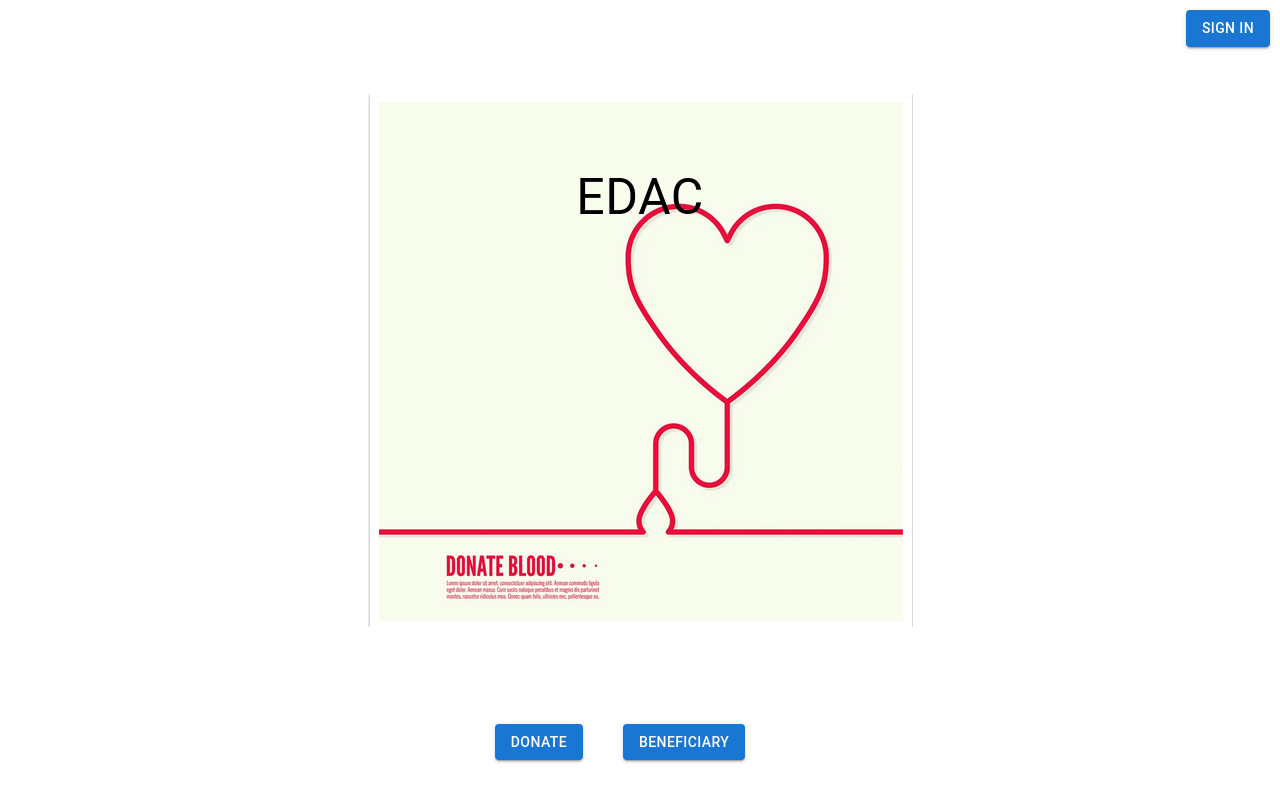
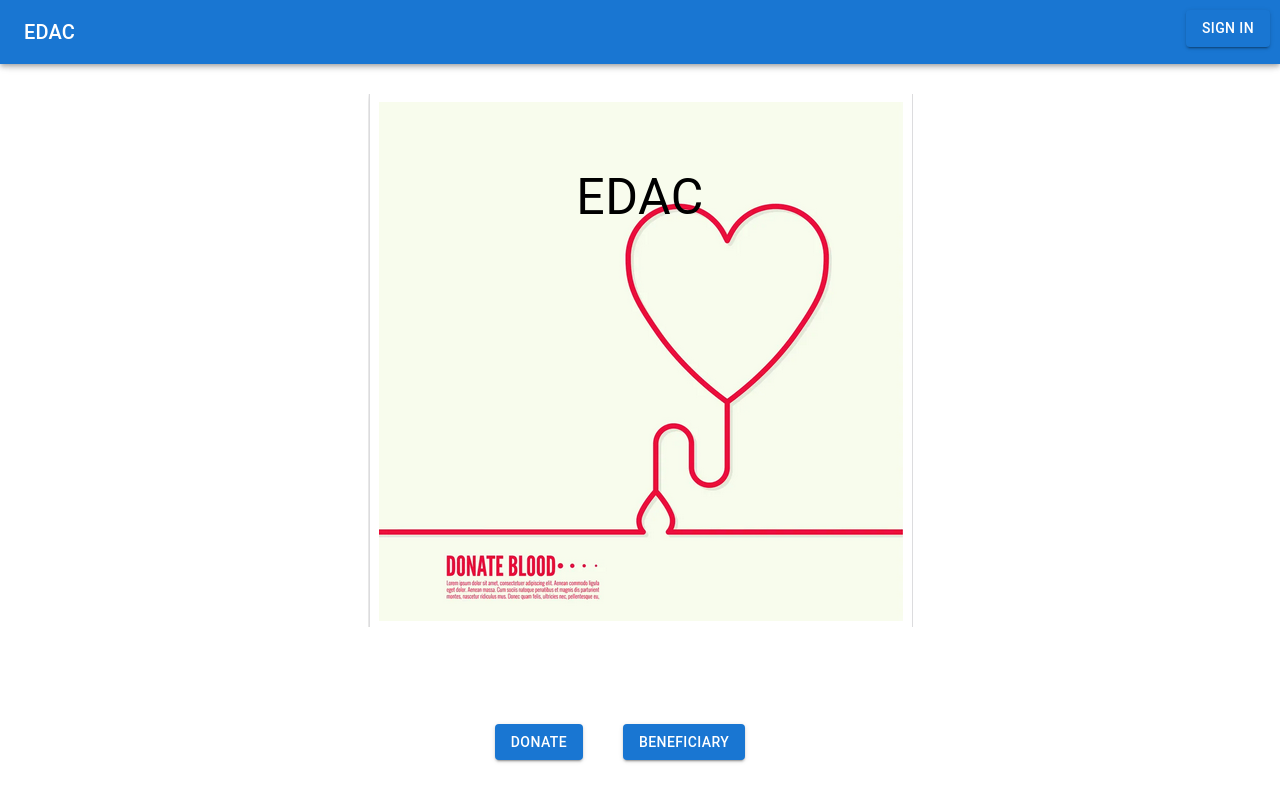
Before and after one commit to EDAC-Rocket-Team/EDAC, a React (Create React App) app in the folder frontend/: page / in a window 1280 px wide. Built offline with nearby package versions, Linux system fonts and the light colour scheme.

Commit message:
Biro added routing to all files!!! ^__^

```diff
--- a/frontend/src/pages/Home.js
+++ b/frontend/src/pages/Home.js
@@ -2,13 +2,23 @@ import React from 'react';
 import { Typography, Button, Grid } from '@mui/material'
 import background from "../media/heart.png";
 import {useNavigate} from "react-router-dom";
+import { AppBar } from '@mui/material';
+import { Toolbar } from '@mui/material';
 // import { Link } from 'react-router-dom';
 
 export default function HomeSplash() {
     let navigate = useNavigate();
     return (
-
         <div style={{ backgroundImage: `url(${background})`, backgroundRepeat: 'no-repeat', backgroundSize: 'auto', backgroundPosition: 'center' }} >
+        <AppBar position="fixed">
+        <Toolbar>
+        <Button className='Sign In'sx={{position: 'fixed', top: 10, right: 10}} variant='contained' onClick={()=>{navigate("/sin")}}>Sign In</Button>
+          {/* <CameraIcon sx={{ mr: 2 }} /> */}
+          <Typography variant="h6" color="inherit" noWrap>
+            EDAC
+          </Typography>
+        </Toolbar>
+      </AppBar>
         <Grid container spacing={5} direction="column" justifyContent="space-between" alignItems="center" sx={{height: "100vh"}}>
             <Grid item>
                 <Typography sx={{fontSize: 50, mt: "20vh"}}>EDAC</Typography>
@@ -17,9 +27,9 @@ export default function HomeSplash() {
                 <Button className='Donate' variant='contained' sx={{mr: 5}} onClick={()=>{navigate("/sud")}}>Donate</Button>
                 <Button className='Beneficiary' variant='contained' onClick={()=>{navigate("/sub")}}>Beneficiary</Button>
             </Grid>
-            <Button className='Sign In'sx={{position: 'fixed', top: 10, right: 10}} variant='contained' onClick={()=>{navigate("/sin")}}>Sign In</Button>
+
         </Grid>
+        </div>
 
-        </div>
     );
   }
--- a/frontend/src/pages/SignupBen.js
+++ b/frontend/src/pages/SignupBen.js
@@ -199,7 +199,7 @@ export default function SignupBen() {
 
             <Grid container justifyContent="flex-end">
               <Grid item>
-                <Link href="#" variant="body2">
+                <Link href="/sin" variant="body2">
                   Already have an account? Sign in
                 </Link>
               </Grid>
--- a/frontend/src/pages/signin.js
+++ b/frontend/src/pages/signin.js
@@ -88,7 +88,7 @@ export default function SignIn() {
             </Button>
             <Grid container>
               <Grid item>
-                <Link href="#" variant="body2">
+                <Link href="/" variant="body2">
                   {"Don't have an account? Sign Up"}
                 </Link>
               </Grid>
--- a/frontend/src/pages/signupDonor.js
+++ b/frontend/src/pages/signupDonor.js
@@ -226,7 +226,7 @@ export default function SignupD() {
             </Button>
             <Grid container justifyContent="flex-end">
               <Grid item>
-                <Link href="#" variant="body2">
+                <Link href="/sin" variant="body2">
                   Already have an account? Sign in
                 </Link>
               </Grid>
```
